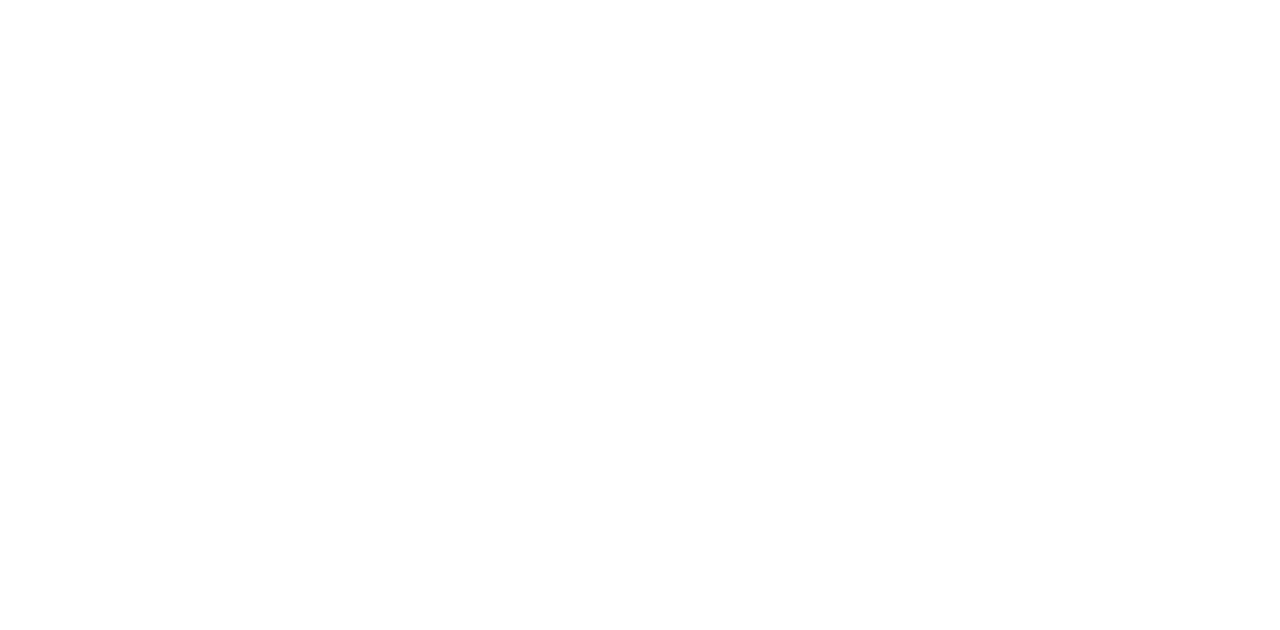
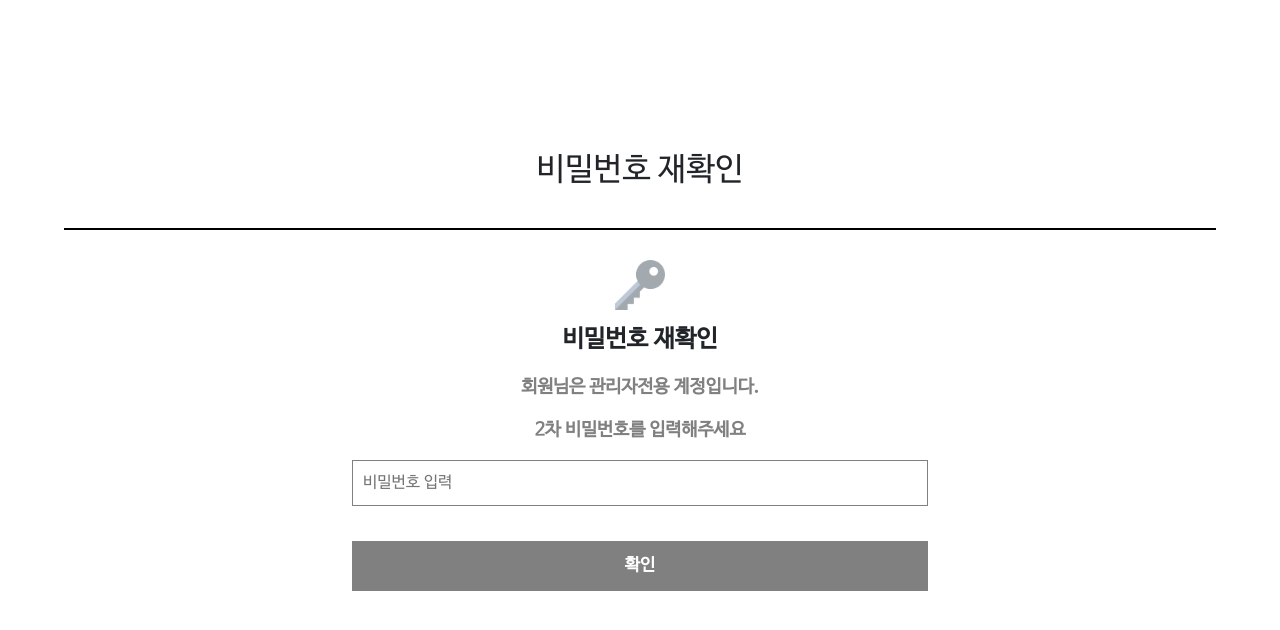
Before and after one commit to awaaaake/UMC_animore_Web, a React (Create React App) app: page /isadmin in a window 1280 px wide. Before the commit this address had no page. Shown: the top 630 px of the page. Built offline with nearby package versions, Linux system fonts and the light colour scheme.

Commit message:
관리자 확인페이지

```diff
--- a/src/App.js
+++ b/src/App.js
@@ -13,6 +13,7 @@
 import Adminpage from './pages/adminpage';
 import Adminhome from './pages/adminhome';
 import Adminprofile from './pages/adminprofile';
+import Isadmin from './pages/isadmin';
 
 function App() {
   const navigate = useNavigate();
@@ -49,6 +50,7 @@
           <Route path='*' element={<div>없는 페이지</div>}></Route>
         </Route>
         {/*관리자 페이지*/ }
+        <Route path='/isadmin' element={<Isadmin navigate={navigate}></Isadmin>}></Route>
         <Route path="/adminpage" element={
           <Adminpage></Adminpage>}>
           <Route path="" element={
--- a/src/pages/adminpage.js
+++ b/src/pages/adminpage.js
@@ -3,11 +3,11 @@
 import { Button, Container, Nav, Navbar, Row, Col } from 'react-bootstrap';
 import { Routes, Route, Link, useNavigate, Outlet, useLocation } from 'react-router-dom';
 import Animore_logo from '../img/13.png';
+import Isadmin from './isadmin';
 
 function Adminpage() {
   const navigate = useNavigate();
   const location = useLocation();
-
   const [activeItem, setActiveItem] = useState('/');
 
   const handleItemClick = (path) => {
@@ -17,7 +17,7 @@
 
   return (
     <div className="Adminpage">
-      {/*location 객체는 pathname 속성을 포함하고 있으므로,
+      {/* location 객체는 pathname 속성을 포함하고 있으므로,
       location.pathname을 사용하여 경로를 비교해야 합니다. */
         location.pathname === '/adminpage/withdrawalConf' ? null : <Header navigate={navigate}></Header>
       }
--- /dev/null
+++ b/src/pages/isadmin.css
@@ -0,0 +1,66 @@
+.admininfo {
+    height: 100vh;
+    display: flex;
+    flex-direction: column;
+    justify-content: center;
+    text-align: center;
+    margin: auto;
+    width: 90%;
+}
+
+.message1 {
+    margin-top: 12px;
+    font-size: 24px;
+    white-space: nowrap;
+}
+
+.message2 {
+    margin-top: 12px;
+    font-size: 18px;
+    color: #808080;
+    white-space: nowrap;
+}
+
+#password {
+    border: 1px solid #808080;
+    width: 50%;
+}
+
+.confirm-button2 {
+    margin-top: 3%;
+    margin-bottom: 5%;
+    height: 50px;
+    width: 50%;
+    padding: 8px 16px;
+    background-color: #808080;
+    color: #ffffff;
+    border: 2px solid #808080;
+    font-size: 17px;
+    font-weight: bold;
+    cursor: pointer;
+    white-space: nowrap;
+}
+
+
+.memberinfo h2 {
+    font-weight: bold;
+}
+
+.content {
+    font-weight: bold;
+    padding-top: 30px;
+    border-top: 2px solid #000;
+    margin-top: 30px;
+}
+
+.password-options {
+    display: flex;
+    justify-content: space-between;
+    margin-top: 25px;
+}
+
+.password-options p {
+    font-size: 16px;
+    color: #808080;
+    white-space: nowrap;
+}
--- /dev/null
+++ b/src/pages/isadmin.js
@@ -0,0 +1,34 @@
+import { useEffect, useState } from "react";
+import './isadmin.css';
+import key from '../img/key.png';
+
+function Isadmin(props) {
+    let password = '1234';
+    let [입력값, 입력값변경] = useState('');
+
+    return (
+        <div className="admininfo">
+            <h2>비밀번호 재확인</h2>
+            <div className="content">
+                <img src={key} alt="열쇠" width="50"></img>
+                <form>
+                    <p className="message1">비밀번호 재확인</p>
+                    <p className="message2">회원님은 관리자전용 계정입니다.</p>
+                    <p className="message2">2차 비밀번호를 입력해주세요</p>
+                    <input type="password" id="password" name="password" required placeholder="비밀번호 입력"
+                        onChange={(e) => { 입력값변경(e.target.value) }}
+                    />
+                    <div>
+                        <button type="submit" className="confirm-button2"
+                            onClick={()=>{
+                                입력값 === password ? props.navigate("/adminpage") : alert('비밀번호가 틀렸습니다')
+                            }}
+                        >확인</button>
+                    </div>
+                </form>
+            </div>
+        </div>
+    )
+}
+
+export default Isadmin;
```
